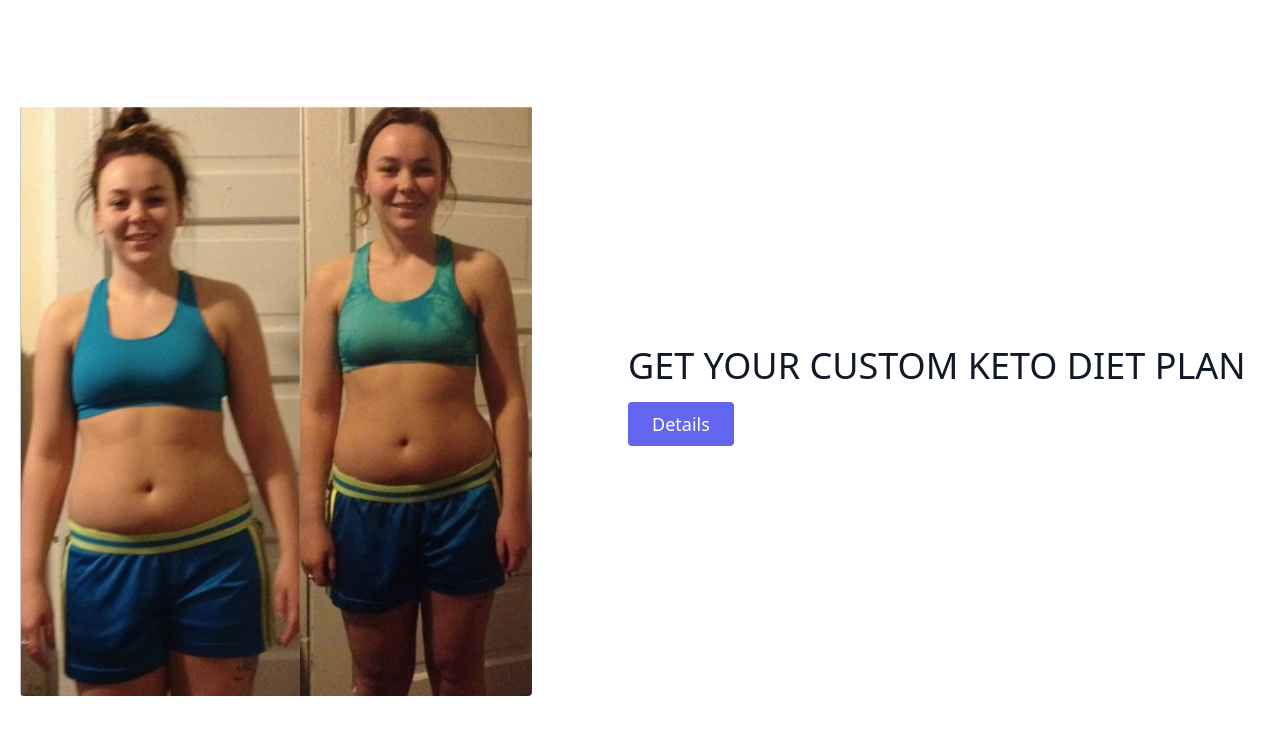
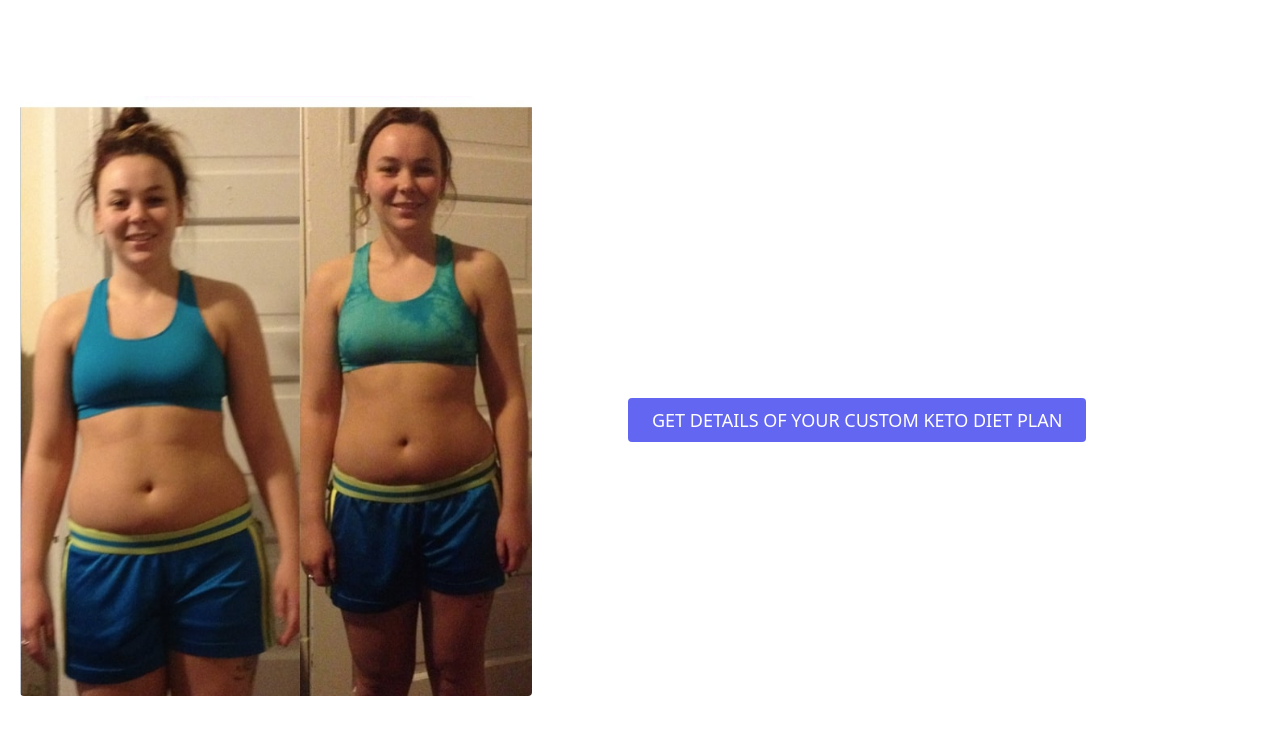
Before and after one commit to ashickun/keto, a plain HTML site: page index.html in a window 1280 px wide. Drawn offline with nearby package versions, Linux system fonts and the light colour scheme.

Commit message:
Update index.html

```diff
--- a/index.html
+++ b/index.html
@@ -15,16 +15,16 @@
       <img class="object-cover object-center rounded" alt="hero" src="results/fit.jpg" style="width:700px;height:600px">
     </div>
     <div class="lg:flex-grow md:w-1/2 lg:pl-24 md:pl-16 flex flex-col md:items-start md:text-left items-center text-center">
-      <h1 class="title-font sm:text-4xl text-3xl mb-4 font-medium text-gray-900">GET YOUR CUSTOM KETO DIET PLAN</h1>
 
 
 
 
+      <br><br>
       <div class="flex justify-center">
 
         <a href="https://79cec1nk-jmz5lbt-1y9ek0k4h.hop.clickbank.net/">
 
-        <button class="inline-flex text-white bg-indigo-500 border-0 py-2 px-6 focus:outline-none hover:bg-indigo-600 rounded text-lg">Details</button>
+        <button class="inline-flex text-white bg-indigo-500 border-0 py-2 px-6 focus:outline-none hover:bg-indigo-600 rounded text-lg">GET DETAILS OF YOUR CUSTOM KETO DIET PLAN</button>
 
        </a>
 
```
